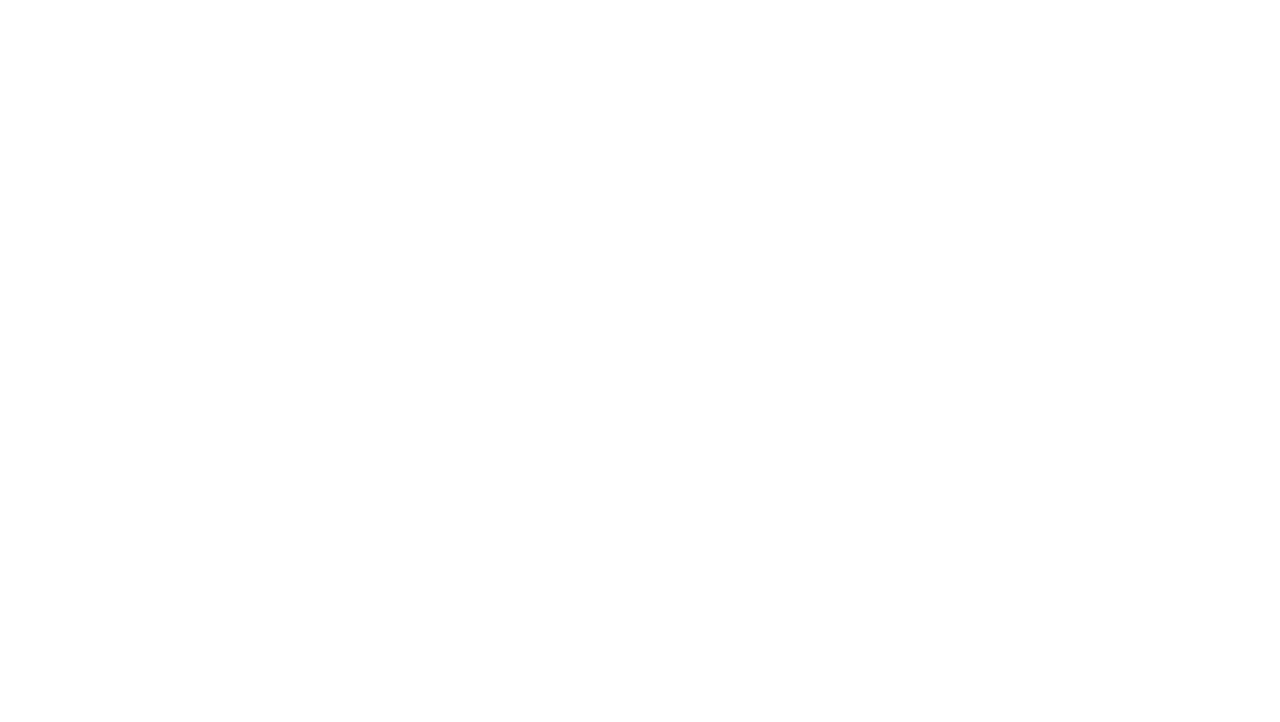
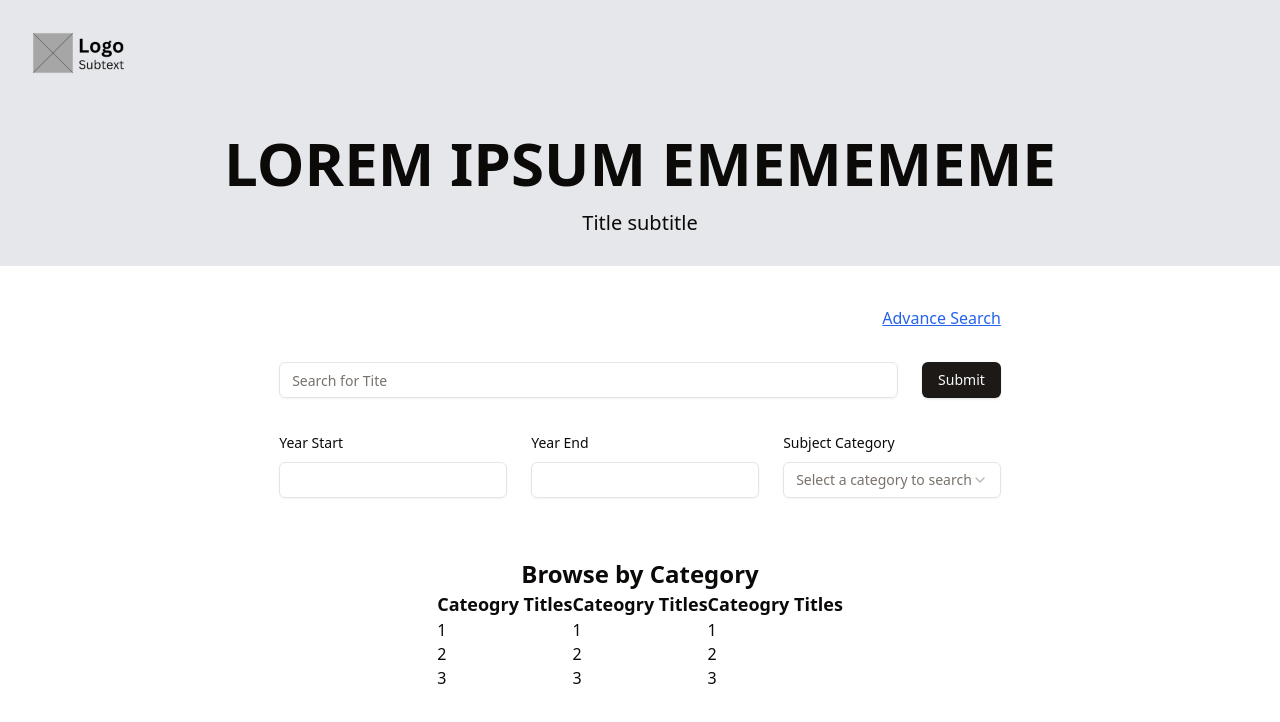
Before and after one commit to cruz-emman/urdc, a Next.js app: page / in a window 1280 px wide. Shown: the top 722 px of the page. Built offline with nearby package versions, Linux system fonts and the light colour scheme.

Commit message:
revert to original

```diff
--- a/app/page.tsx
+++ b/app/page.tsx
@@ -1,33 +1,200 @@
-'use client'
-import React from 'react'
-import { useMediaQuery } from 'usehooks-ts'
+"use client";
 
-const Home = () => {
-  const matches = useMediaQuery('(min-width: 768px)')
+import Image from 'next/image';
+import Link from "next/link";
+
+import { z } from "zod"
+import { zodResolver } from "@hookform/resolvers/zod"
+import { useForm } from "react-hook-form"
+import { Form, FormControl, FormField, FormItem, FormDescription, FormLabel, FormMessage } from "@/components/ui/form";
+import { Input } from "@/components/ui/input";
+import { Button } from "@/components/ui/button";
+import {
+  Select,
+  SelectContent,
+  SelectItem,
+  SelectTrigger,
+  SelectValue,
+} from "@/components/ui/select"
+
+export default function Home() {
+
+  // Move to other file
+  const formSchema = z.object({
+    title: z.string().min(2),
+    year_start: z.number().min(1990).max(2026),
+    year_end: z.number().min(1990).max(2026),
+    subj_category: z.string()
+  })
+
+
+    // Move to the other file
+    const form = useForm<z.infer<typeof formSchema>>({
+      resolver: zodResolver(formSchema),
+      defaultValues: {
+        title: "",
+      },
+    })
+
+    // Test onSubmit Function
+    function onSubmit(values: z.infer<typeof formSchema>) {
+
+      console.log(values)
+    }
 
   return (
-    <div className='container'>
+    <main className="flex flex-col justify-center bg-white">
 
-    </div>
-  )
-}
+      {/* Top Part */}
+      <div className="flex flex-col p-5 sm:p-7 h-[50vp] bg-gray-200">
+        <Image
+         src="/logo.png"
+         alt="logo eme"
+         width="100"
+         height="50"
+         />
+
+        <div className='flex flex-col items-start sm:items-center'>
+          <p className="font-bold text-[40px] mt-10 sm:text-[60px] overflow-hidden text-ellipsis">
+            LOREM IPSUM EMEMEMEME
+          </p>
+          <p className="font-thin text-[20px]">Title subtitle</p>
+        </div>
+      </div>
+
+      {/* Form */}
+      <div className="flex flex-col p-10 h-auto bg-white items-center gap-3 ">
+        <Form {...form}>
+          <form onSubmit={form.handleSubmit(onSubmit)} className="space-y-8 max-w-[800px]">
+            <Link href="/..." className="flex justify-end underline text-blue-600">Advance Search</Link>
+
+            <div className="flex gap-6 flex-row w-full">
+              <div className="flex-3 w-full">
+                <FormField
+                  control={form.control}
+                  name="title"
+                  render={({ field }) => (
+                    <FormItem>
+                      <FormControl>
+                        <Input placeholder="Search for Tite" {...field} />
+                      </FormControl>
+                    </FormItem>
+                  )}
+                />
+              </div>
+              <div className="flex-1 w-full">
+                <Button type="submit">Submit</Button>
+              </div>
+            </div>
 
 
+            <div className="flex gap-6 flex-row w-full mt-1 flex-wrap">
+            <FormField
+              control={form.control}
+              name="year_start"
+              render={({ field }) => (
+                <FormItem>
+                  <FormLabel>Year Start</FormLabel>
+                  <FormControl>
+                    <Input
+                    placeholder=""
+                    type='number'
+                    {...field} />
+                  </FormControl>
 
-const MobileView = () => {
-  return (
-    <div>
-      <h1>Mobile View</h1>
-    </div>
-  )
+                  <FormMessage />
+                </FormItem>
+              )}
+            />
+
+            <FormField
+              control={form.control}
+              name="year_end"
+              render={({ field }) => (
+                <FormItem>
+                  <FormLabel>Year End</FormLabel>
+                  <FormControl>
+                    <Input
+                    placeholder=""
+                    type='number'
+                    {...field} />
+                  </FormControl>
+
+                  <FormMessage />
+                </FormItem>
+              )}
+            />
+
+            <FormField
+              control={form.control}
+              name="subj_category"
+              render={({ field }) => (
+                <FormItem>
+                  <FormLabel>Subject Category</FormLabel>
+                  <Select onValueChange={field.onChange} defaultValue={field.value}>
+                    <FormControl>
+                      <SelectTrigger>
+                        <SelectValue placeholder="Select a category to search" />
+                      </SelectTrigger>
+                    </FormControl>
+                    <SelectContent>
+                      <SelectItem value="eng">English</SelectItem>
+                      <SelectItem value="fil">Filipino</SelectItem>
+                      <SelectItem value="math">Mathematics</SelectItem>
+                    </SelectContent>
+                  </Select>
+                  <FormMessage />
+                </FormItem>
+              )}
+              />
+            </div>
+
+          </form>
+        </Form>
+      </div>
+
+      {/* Browse by Category (idk kung gagawin dynamic ito based sa categories na nakalagay sa db) */}
+
+      <div className="flex flex-col w-full justify-center items-center p-5 ml-15 mr-15">
+        <p className="font-bold text-2xl ">Browse by Category</p>
+
+
+        <div className="flex flex-row flex-wrap max-w-[500px] justify-between">
+
+          <div className="flex flex-col flex-1 ">
+                <div className='font-bold text-lg'>
+                  Cateogry Titles
+                </div>
+                <ul>
+                  <li>1</li>
+                  <li>2</li>
+                  <li>3</li>
+                </ul>
+          </div>
+
+          <div className="flex flex-col flex-1">
+                <div className='font-bold text-lg'>
+                  Cateogry Titles
+                </div>
+                <ul>
+                  <li>1</li>
+                  <li>2</li>
+                  <li>3</li>
+                </ul>
+          </div>
+
+          <div className="flex flex-col flex-1">
+                <div className='font-bold text-lg'>
+                  Cateogry Titles
+                </div>
+                <ul>
+                  <li>1</li>
+                  <li>2</li>
+                  <li>3</li>
+                </ul>
+          </div>
+        </div>
+      </div>
+    </main>
+  );
 }
-
-const DesktopView = () => {
-  return (
-    <div>
-      <h1>Desktop View</h1>
-    </div>
-  )
-}
-
-export default Home
--- a/next.config.mjs
+++ b/next.config.mjs
@@ -1,14 +1,6 @@
 /** @type {import('next').NextConfig} */
 const nextConfig = {
-    async redirects(){
-        return [
-            {
-                source: '/',
-                destination: '/home',
-                permanent: true
-            }
-        ]
-    }
+
 };
 
 export default nextConfig;
```
